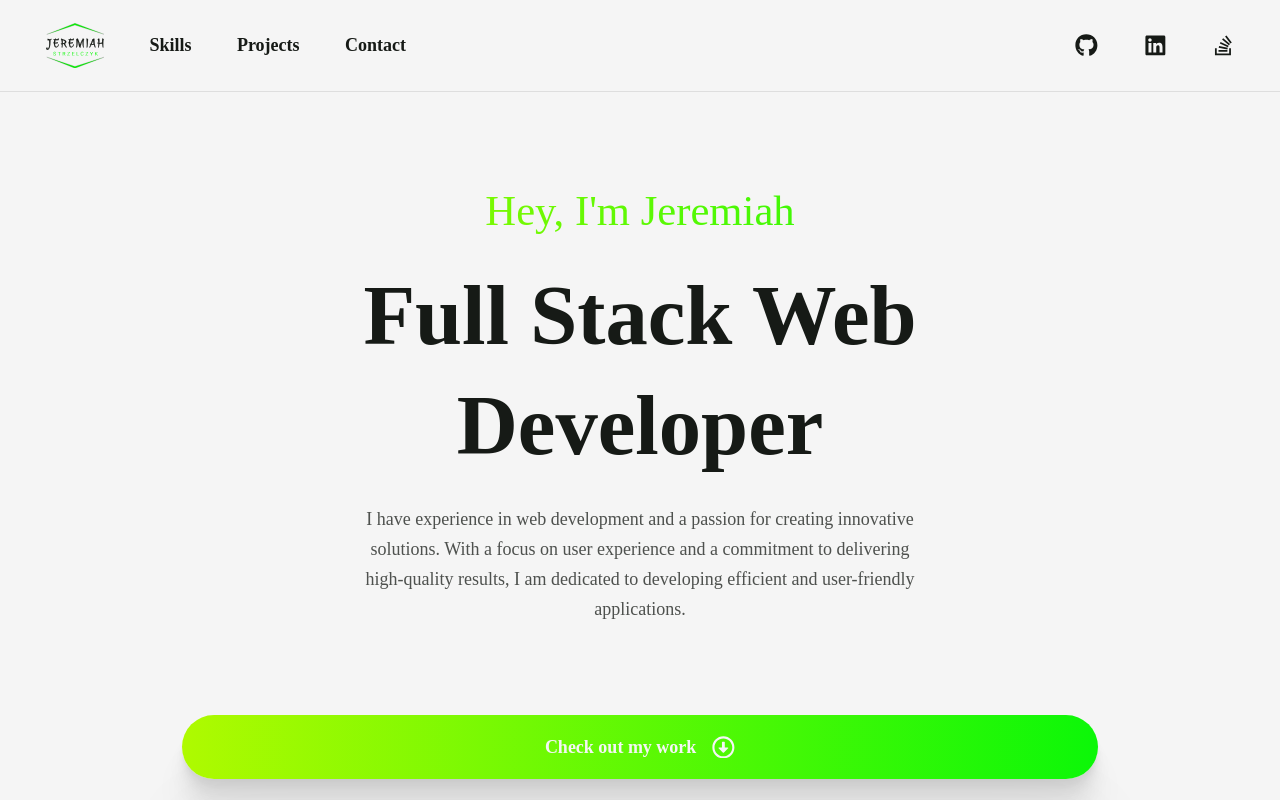
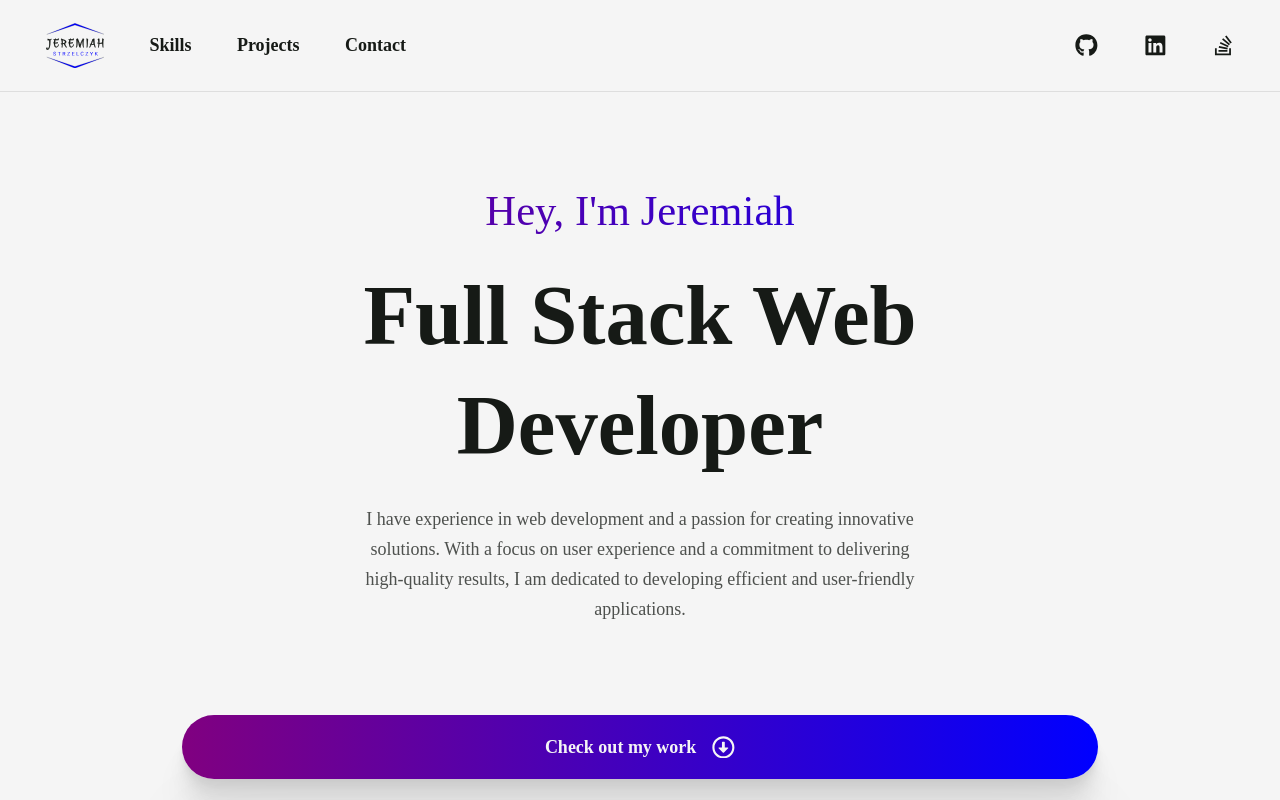
Before and after one commit to JeremiahStrzelczyk/portfolio, a React (Create React App) app in the folder app/client/: page / in a window 1280 px wide. Shown: the top 800 px of the page. Built offline with nearby package versions, Linux system fonts and the light colour scheme.

Commit message:
Primary colors changed for readability

```diff
--- a/app/client/src/index.css
+++ b/app/client/src/index.css
@@ -10,26 +10,22 @@
 /* || VARIABLES */
 :root {
   /* COLORS */
-  /* --primary-color: #233329;
-  --secondary-color: #63d471; */
-  --primary-color: #0cf708;
-  --secondary-color: #affa00;
+
+  /* --primary-color: #0cf708;
+  --secondary-color: #affa00; */
+  --primary-color: blue;
+  --secondary-color: purple;
   --blend-color: linear-gradient(
     270deg,
     var(--primary-color) 0%,
     var(--secondary-color) 100%
   );
+  --blend-color-reverse: linear-gradient(
+    270deg,
+    var(--secondary-color) 0%,
+    var(--primary-color) 100%
+  );
 
-  --blend-color-75: linear-gradient(
-    270deg,
-    var(--primary-color) 0%,
-    var(--secondary-color) 75%
-  );
-  --blend-color-50: linear-gradient(
-    270deg,
-    var(--primary-color) 0%,
-    var(--secondary-color) 50%
-  );
   --dark-color: #161a16;
   --light-color: whitesmoke;
   --dark-75: rgba(22, 26, 22, 0.75);
@@ -299,7 +295,7 @@ button {
 }
 
 .button__primary:hover {
-  background: var(--blend-color-75);
+  background: var(--blend-color-reverse);
   gap: 24px;
 }
 
```
